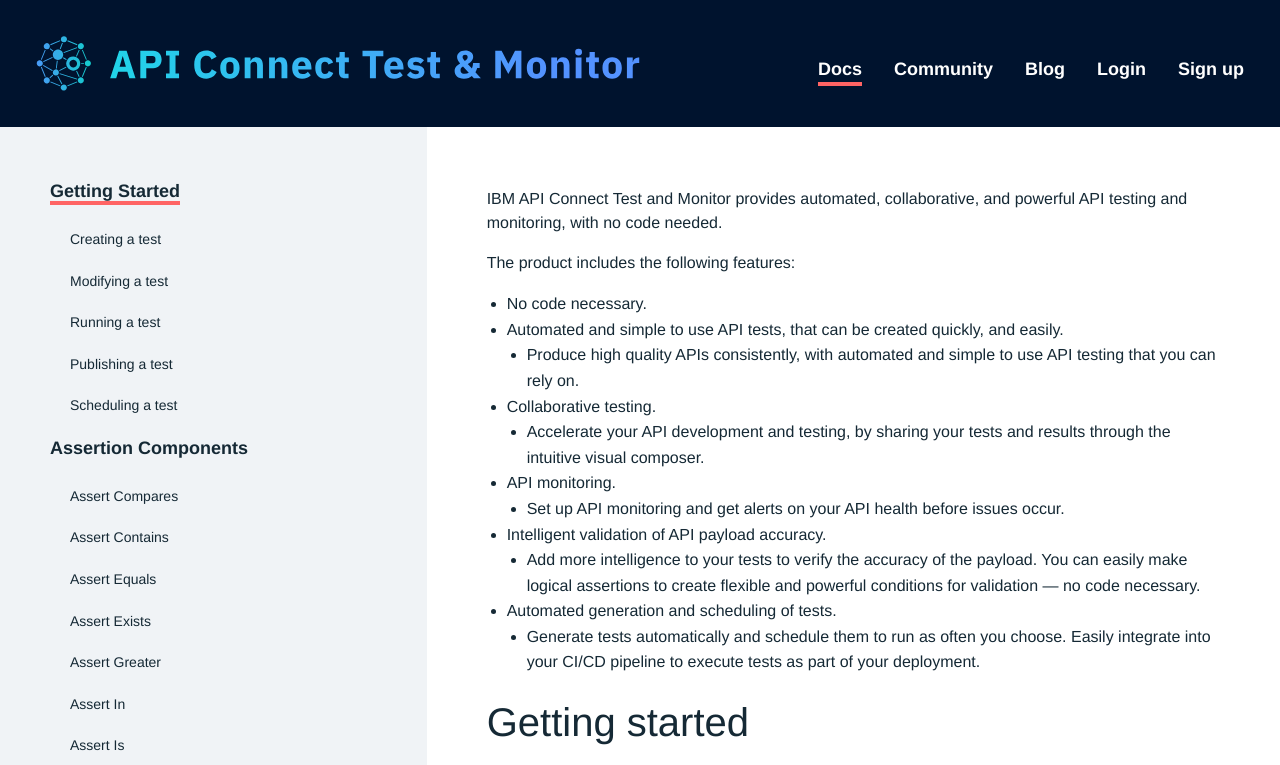
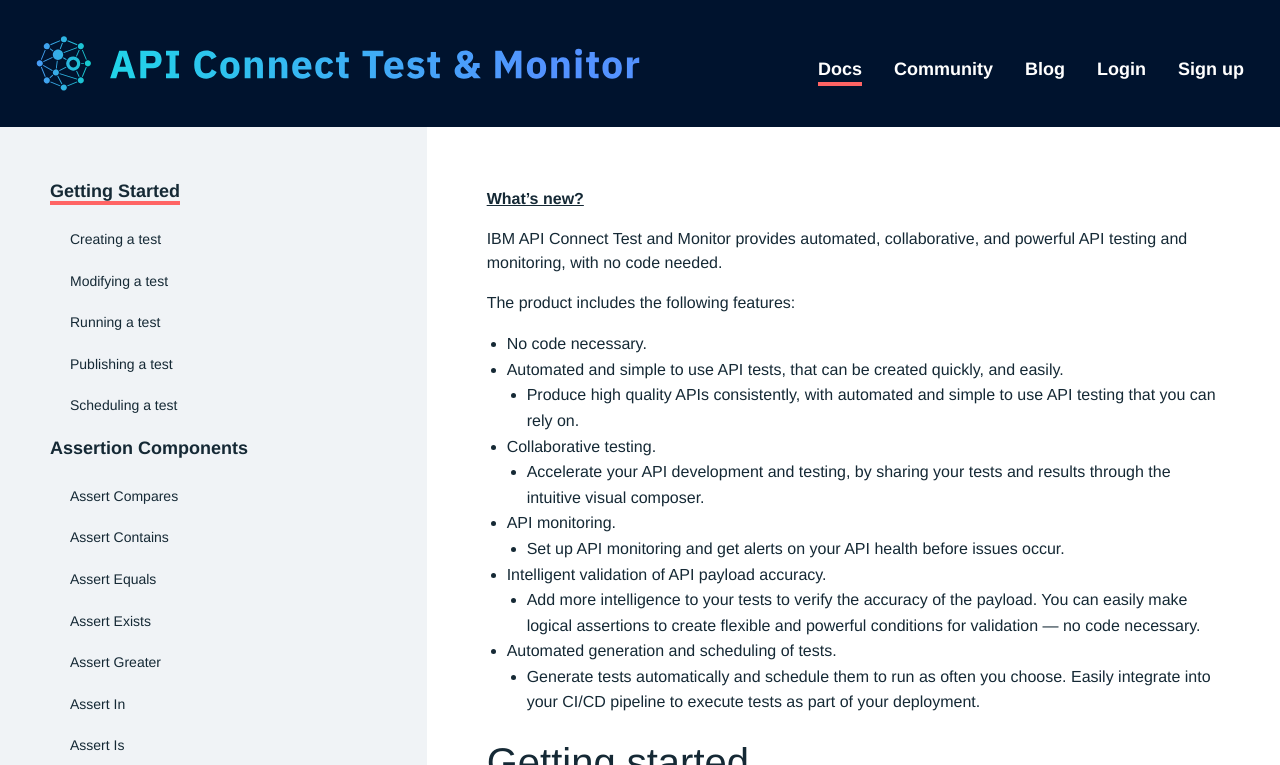
Before and after one commit to ibm-apiconnect/test-and-monitor, a Jekyll site: the page built from _documentations/gettingstarted.md, in a window 1280 px wide and 900 px high, cut to the strip 0-765 px from the top of the window. Built offline with Jekyll 4.4.1, drawn with Linux system fonts in a browser that asks for light colours; nearby versions of some CDN libraries; some web fonts are replaced; comment, search, counter and statistics services are not loaded.

Commit message:
adding changelog and link from getting started

```diff
--- a/_documentations/gettingstarted.md
+++ b/_documentations/gettingstarted.md
@@ -12,6 +12,8 @@
 ---
 
 <!-- add a docs overview with permalink:documentation and then change this in the top menu links -->
+
+[What's new?](./CHANGELOG.txt)
 
 IBM API Connect Test and Monitor provides automated, collaborative, and powerful API testing and monitoring, with no code needed.
 
```
Also changed, not shown: _documentations/CHANGELOG.txt (added).
